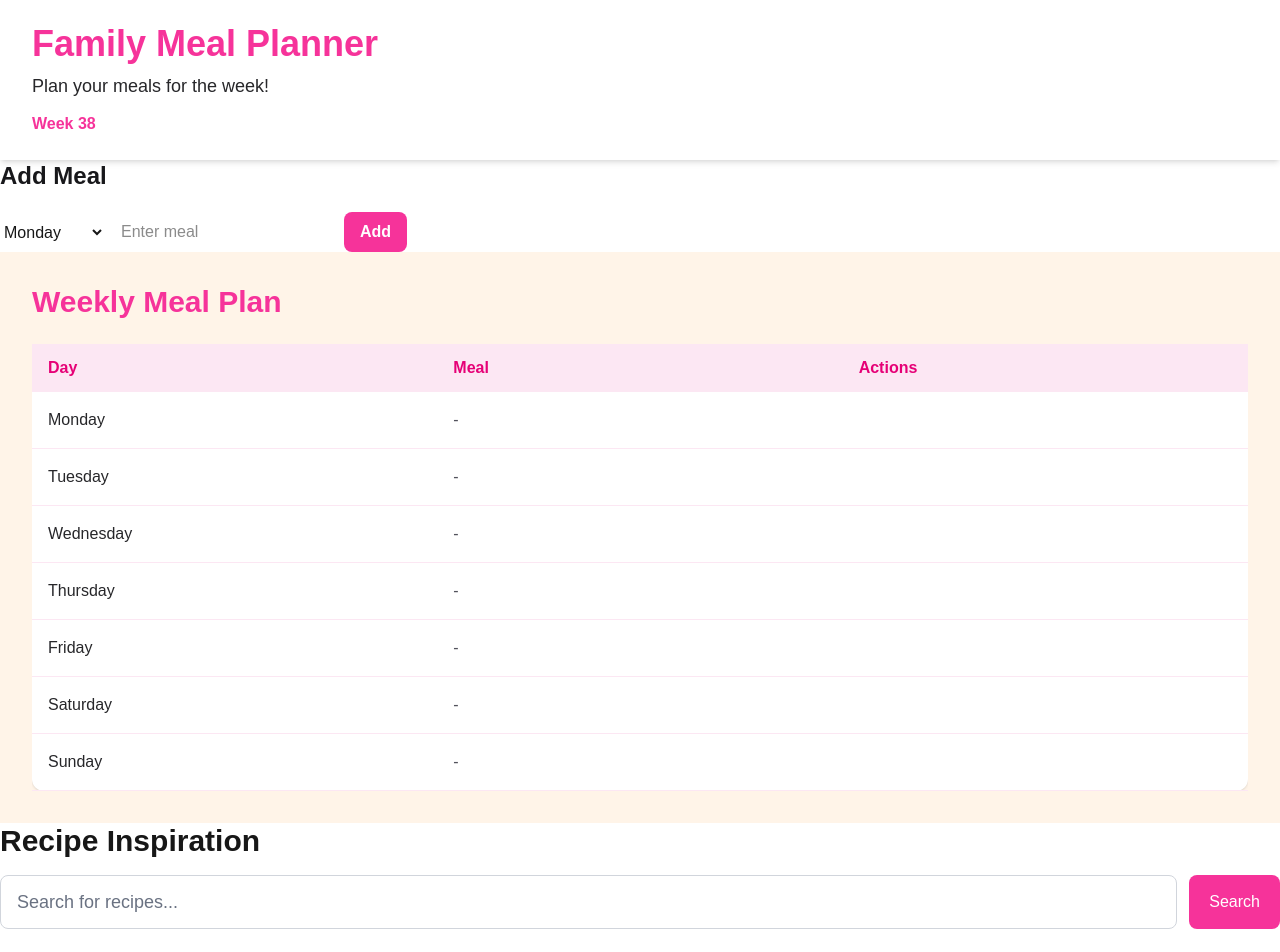
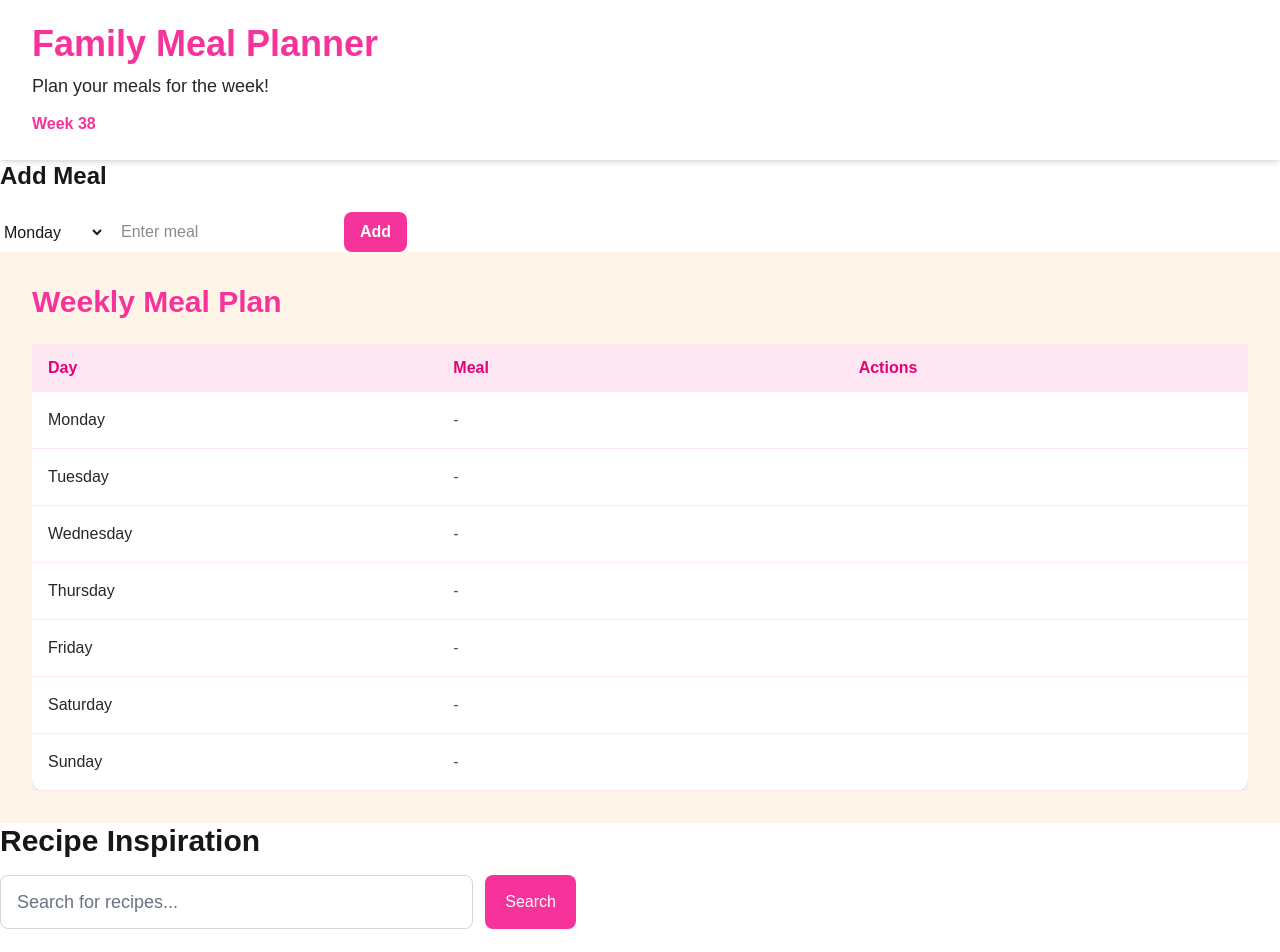
Before and after one commit to perjinshavani/FamilyMeal, a Next.js app: page / in a window 1280 px wide. Shown: the top 952 px of the page. Built offline with nearby package versions, Linux system fonts and the light colour scheme.

Commit message:
Improve recipe search width

```diff
--- a/app/components/RecipeSearch.tsx
+++ b/app/components/RecipeSearch.tsx
@@ -54,7 +54,7 @@
     handleSearch();
   }}
 
-  className="flex flex-col sm:flex-row gap-3 mb-6"
+className="flex flex-col sm:flex-row gap-3 mb-6 max-w-xl"
 >
      <input
   type="text"
```
